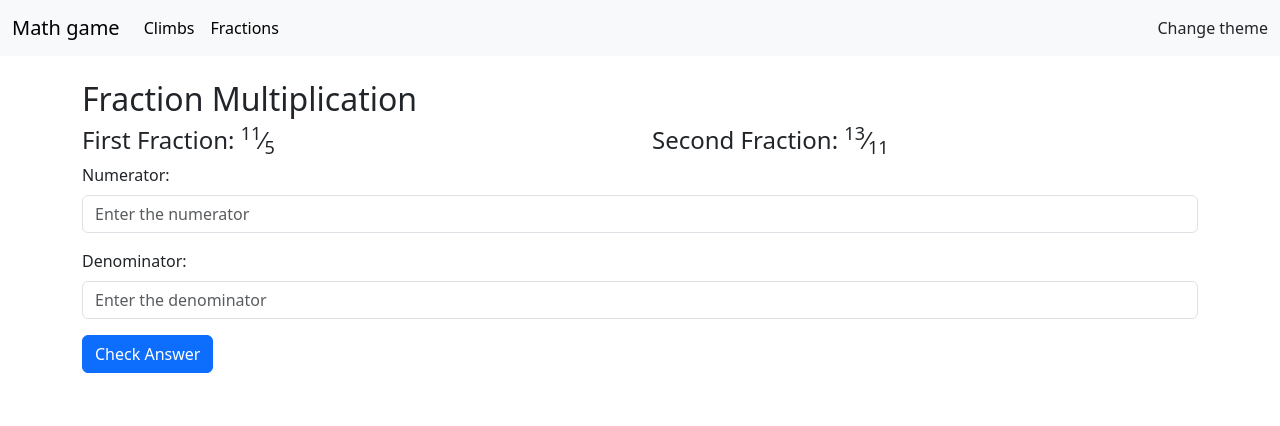
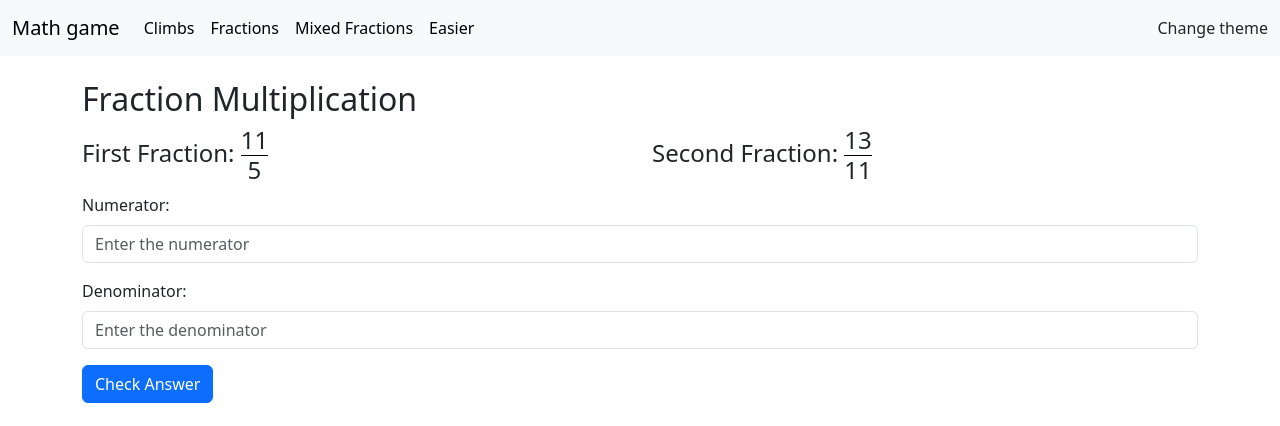
Before and after one commit to HariharRengan/maths-game, a Flask app: page /practice/1 in a window 1280 px wide. Shown: the top 426 px of the page. Run offline with Flask 3, Linux system fonts and the light colour scheme; some libraries are stand-ins or nearby versions.

Commit message:
Updates templates.html prior to final change

```diff
--- a/templates/climbs.html
+++ b/templates/climbs.html
@@ -22,6 +22,9 @@
           </li>
           <li class="nav-item">
             <a class="nav-link active" aria-current="page" href="/practice">Fractions</a>
+          </li>
+          <li class="nav-item">
+            <a class="nav-link active" aria-current="page" href="/mixed/0">Mixed Fractions</a>
           </li>
         </ul>
         <li class="nav-item d-flex">
--- a/templates/fractions.html
+++ b/templates/fractions.html
@@ -4,6 +4,17 @@
   <title>Fraction {{ op }}</title>
   <link rel="stylesheet" href="https://maxcdn.bootstrapcdn.com/bootstrap/4.0.0/css/bootstrap.min.css">
   <link rel="stylesheet" href="https://cdnjs.cloudflare.com/ajax/libs/bootstrap/5.3.0/css/bootstrap.min.css">
+  <style>
+    .fraction {
+            display: inline-block;
+            text-align: center;
+            vertical-align: middle;
+        }
+        .fraction-bar {
+            border-top: 1px solid #000;
+            width: 100%;
+        }
+  </style>
 </head>
 <body>
   <div style='display: none;' id='clr'>{{ session['clr'] }}</div>
@@ -21,6 +32,18 @@
               <li class="nav-item">
                 <a class="nav-link active" aria-current="page" href="/practice">Fractions</a>
               </li>
+              <li class="nav-item">
+                <a class="nav-link active" aria-current="page" href="/mixed/0">Mixed Fractions</a>
+              </li>
+              {% if int(dif) %}
+              <li class="nav-item">
+                <a class="nav-link active" class='btn btn-danger' aria-current="page" href="/practice/0">Easier</a>
+              </li>
+              {% else %}
+              <li class="nav-item">
+                <a class="nav-link active" class='btn btn-danger' aria-current="page" href="/practice/1">Difficult</a>
+              </li>
+              {% endif %}
             </ul>
             <li class="nav-item d-flex">
               <a class="nav-link active" aria-current="page" href="/change-theme">Change theme</a>
@@ -33,10 +56,28 @@
     <h2>Fraction {{ op }}</h2>
     <div class="row">
       <div class="col-md-6">
-        <h4>First Fraction: <sup>{{ a[0] }}</sup>&frasl;<sub>{{ a[1] }}</sub></h4>
+        {% if a[1] == 1%}
+        <h4>First Fraction: {{ a[0] }}</h4>
+        {% else %}
+        <h4>First Fraction:
+        <div class="fraction">
+          <span>{{ a[0] }}</span>
+          <div class="fraction-bar"></div>
+          <span>{{ a[1] }}</span>
+      </div></h4>
+        <!-- <h4>First Fraction: <sup>{{ a[0] }}</sup>&frasl;<sub>{{ a[1] }}</sub></h4> -->
+        {% endif %}
       </div>
       <div class="col-md-6">
-        <h4>Second Fraction: <sup>{{ b[0] }}</sup>&frasl;<sub>{{ b[1] }}</h4>
+        {% if b[1] == 1%}
+        <h4>Second Fraction: {{ b[0] }}</h4>
+        {% else %}
+        <h4>Second Fraction:
+          <div class="fraction">
+            <span>{{ b[0] }}</span>
+            <div class="fraction-bar"></div>
+            <span>{{ b[1] }}</span>
+        </div></h4>        {% endif %}
       </div>
     </div>
     <div class="form-group">
```
Also changed, not shown: templates/finishclimb.html (+11 -0 lines), templates/game.html (+6 -1 lines), templates/score.html (+11 -0 lines), templates/settings.html (+9 -6 lines).
